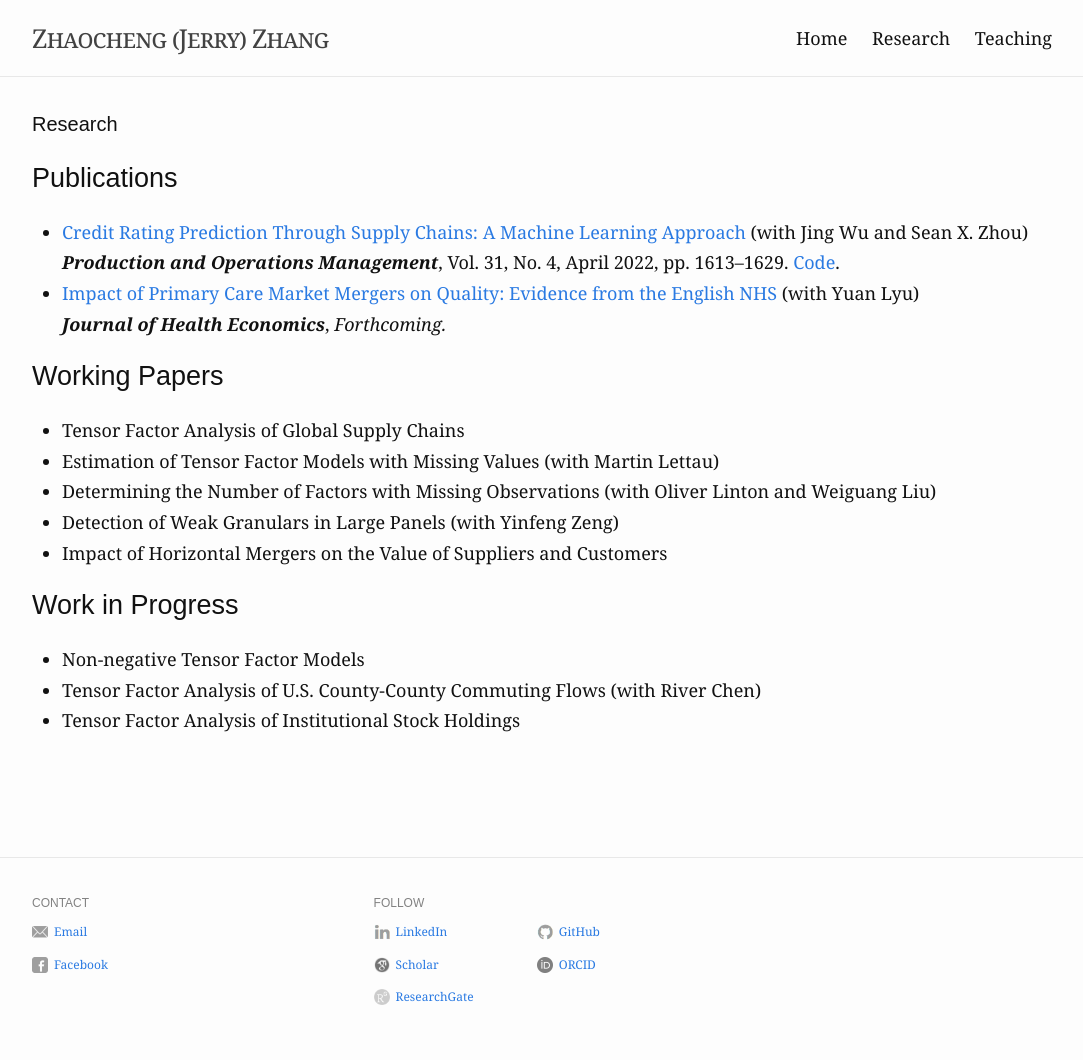
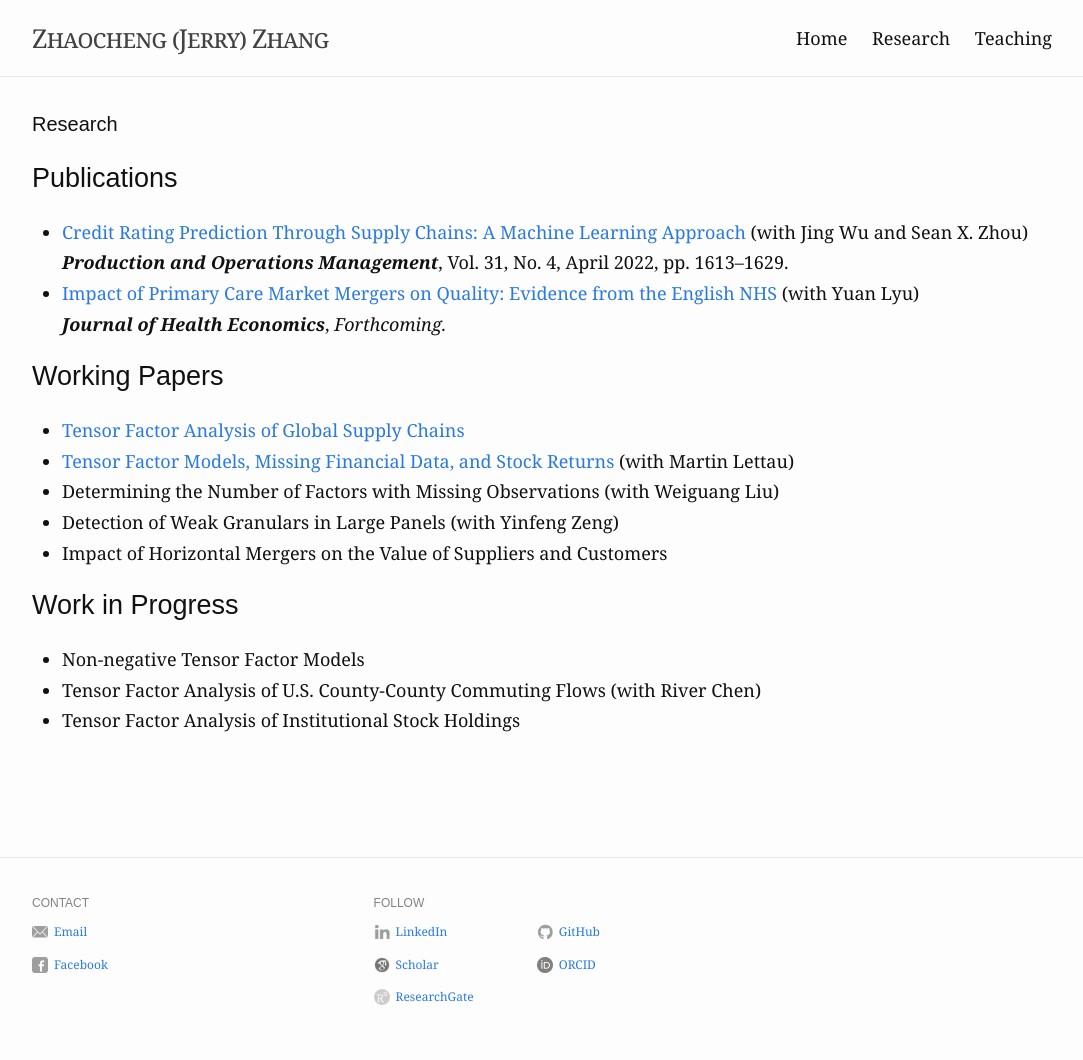
Before and after one commit to zhaocheng-zhang/zhaocheng-zhang.github.io, a Jekyll site: the page built from research.md, in a window 1280 px wide. Shown: the whole page, without its empty margins (98-1181 px from the left). Built offline with Jekyll 4.4.1, drawn with Linux system fonts in a browser that asks for light colours.

Commit message:
Update research.md

```diff
--- a/research.md
+++ b/research.md
@@ -7,16 +7,16 @@ slug: /research
 ## Publications
 
 * [Credit Rating Prediction Through Supply Chains: A Machine Learning Approach](https://doi.org/10.1111/poms.13634) (with Jing Wu and Sean X. Zhou)\
-   ***Production and Operations Management***, Vol. 31, No. 4, April 2022, pp. 1613–1629. <!--Media at [POMS](https://youtu.be/ybiD_tnwa2g) and [CUHK](https://cbk.bschool.cuhk.edu.hk/supply-chain-health-a-new-way-to-predict-credit-ratings/);--> [Code](https://github.com/zhaocheng-zhang/CreditRatingSC).
+   ***Production and Operations Management***, Vol. 31, No. 4, April 2022, pp. 1613–1629. <!--Media at [POMS](https://youtu.be/ybiD_tnwa2g) and [CUHK](https://cbk.bschool.cuhk.edu.hk/supply-chain-health-a-new-way-to-predict-credit-ratings/); [Code](https://github.com/zhaocheng-zhang/CreditRatingSC).-->
 * [Impact of Primary Care Market Mergers on Quality: Evidence from the English NHS](https://doi.org/10.1016/j.jhealeco.2025.103050) (with Yuan Lyu)\
    ***Journal of Health Economics***, *Forthcoming.*
 
 
 ## Working Papers
 
-* Tensor Factor Analysis of Global Supply Chains <!--(with Weichen Wang and Jing Wu)-->
-* Estimation of Tensor Factor Models with Missing Values (with Martin Lettau)
-* Determining the Number of Factors with Missing Observations (with Oliver Linton and Weiguang Liu)
+* [Tensor Factor Analysis of Global Supply Chains](https://www.dropbox.com/scl/fi/mtsy5vs4e6am4j8qubqwa/Tensor_Factor_zhaocheng.pdf?rlkey=zzrnq58mi1a7f5i3s8n96caqk&st=67lpmtn3&dl=0) <!--(with Weichen Wang and Jing Wu)-->
+* [Tensor Factor Models, Missing Financial Data, and Stock Returns](https://www.dropbox.com/scl/fi/9e25f7iw8dh5w41nlway8/TFM_stock_zhaocheng.pdf?rlkey=5beav3cgaysqcegnns774hpb1&st=mso72apy&dl=0) (with Martin Lettau)
+* Determining the Number of Factors with Missing Observations (with Weiguang Liu)
 * Detection of Weak Granulars in Large Panels (with Yinfeng Zeng)
 * Impact of Horizontal Mergers on the Value of Suppliers and Customers
 
```
